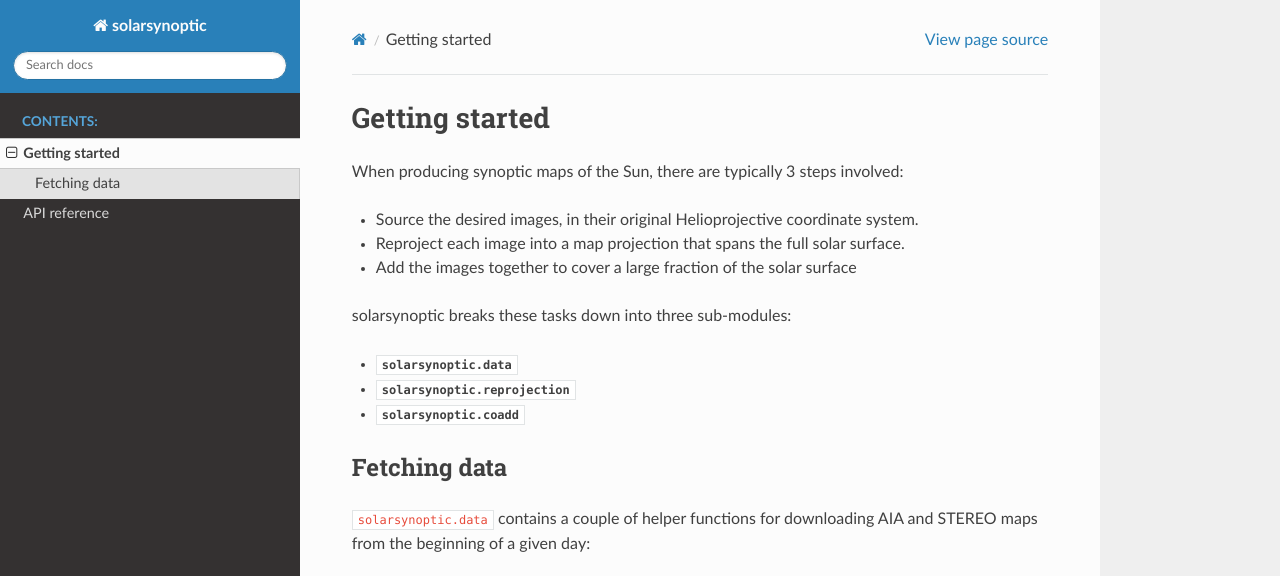
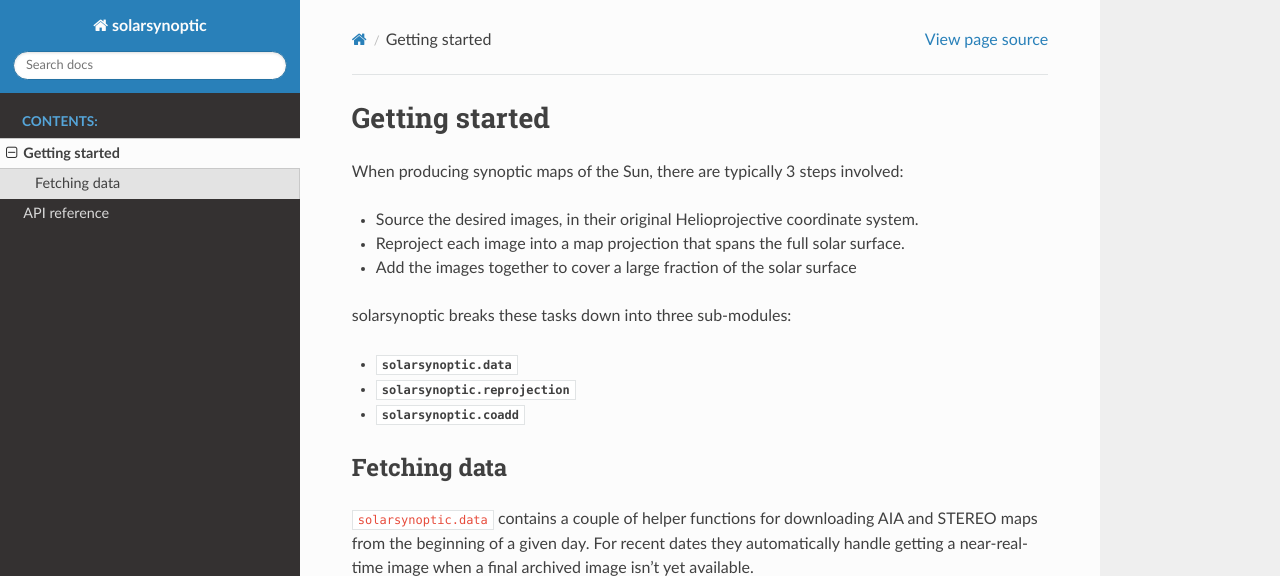
Before and after one commit to dstansby/solarsynoptic, a Sphinx documentation site: the page built from docs/guide.rst, in a window 1280 px wide, cut to the strip 0-576 px from the top of the page. Built offline with Sphinx 7.4.7 and the Read the Docs theme 2.0.0, drawn with Linux system fonts in a browser that asks for light colours; pages that are not in the unit, such as notebooks, are missing from menus.

Commit message:
Update guide

```diff
--- a/docs/guide.rst
+++ b/docs/guide.rst
@@ -16,7 +16,9 @@ solarsynoptic breaks these tasks down into three sub-modules:
 Fetching data
 -------------
 ``solarsynoptic.data`` contains a couple of helper functions for downloading
-AIA and STEREO maps from the beginning of a given day:
+AIA and STEREO maps from the beginning of a given day. For recent dates they
+automatically handle getting a near-real-time image when a final archived
+image isn't yet available.
 
 .. automodapi:: solarsynoptic.data
    :no-heading:
```
